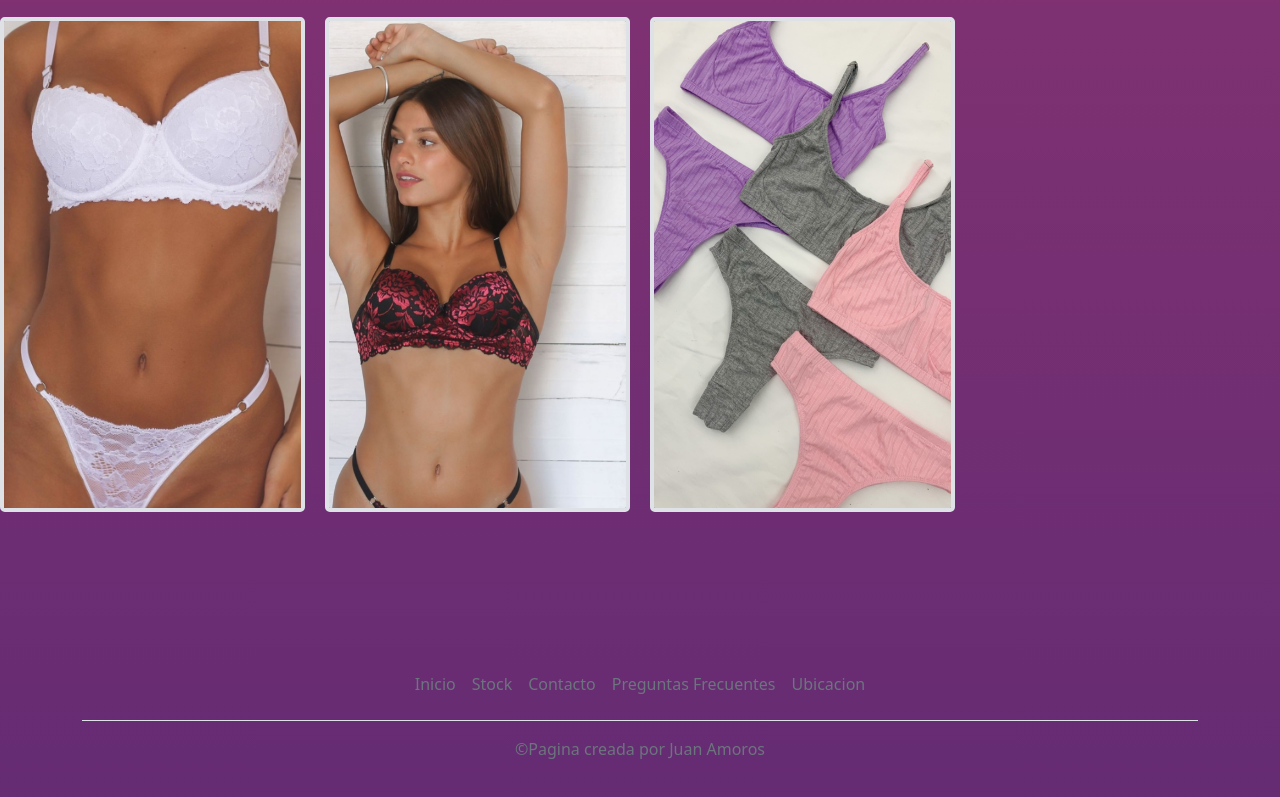
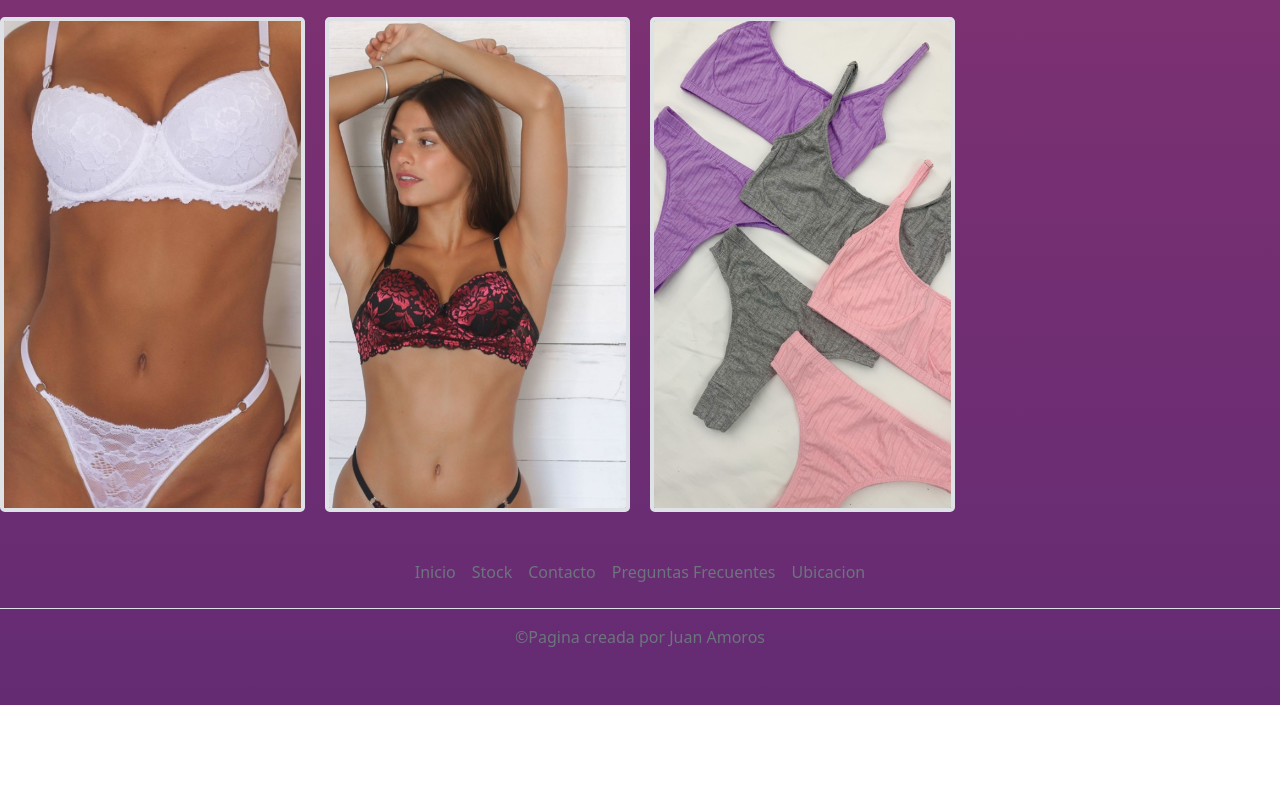
Before and after one commit to JuuanA/Proyecto-Juan, a plain HTML site: page pages/Stock.html in a window 1280 px wide. Shown: the part 2201-2998 px from the top of the page. After the commit the page ends 2906 px from the top, so only its background shows below. Drawn offline with nearby package versions, Linux system fonts and the light colour scheme.

Commit message:
arreglo footer

```diff
--- a/css/estilo.css
+++ b/css/estilo.css
@@ -79,10 +79,9 @@ li {
 
 
 .colorFooter {
-    background-color: none;
-    display: flex;
+    /* background-color: none;
     align-items: flex-end;
-    margin-top: 10%;
+    margin-top: 10%; */
 }
 
 .headerform {
--- a/pages/Stock.html
+++ b/pages/Stock.html
@@ -79,7 +79,7 @@
         integrity="sha384-ka7Sk0Gln4gmtz2MlQnikT1wXgYsOg+OMhuP+IlRH9sENBO0LRn5q+8nbTov4+1p" crossorigin="anonymous">
     </script>
 </body>
-<div class="container">
+<div class="footer">
     <footer class="py-3 my-4">
         <ul class="nav justify-content-center border-bottom pb-3 mb-3 colorFooter">
             <li class="nav-item"><a href="../index.html" class="nav-link px-2 text-muted">Inicio</a></li>
```
Also changed, not shown: index.html (+1 -1 lines), pages/Contacto.html (+1 -1 lines), pages/Preguntasfrecuentes.html (+1 -1 lines), pages/ubicacion.html (+1 -1 lines).
